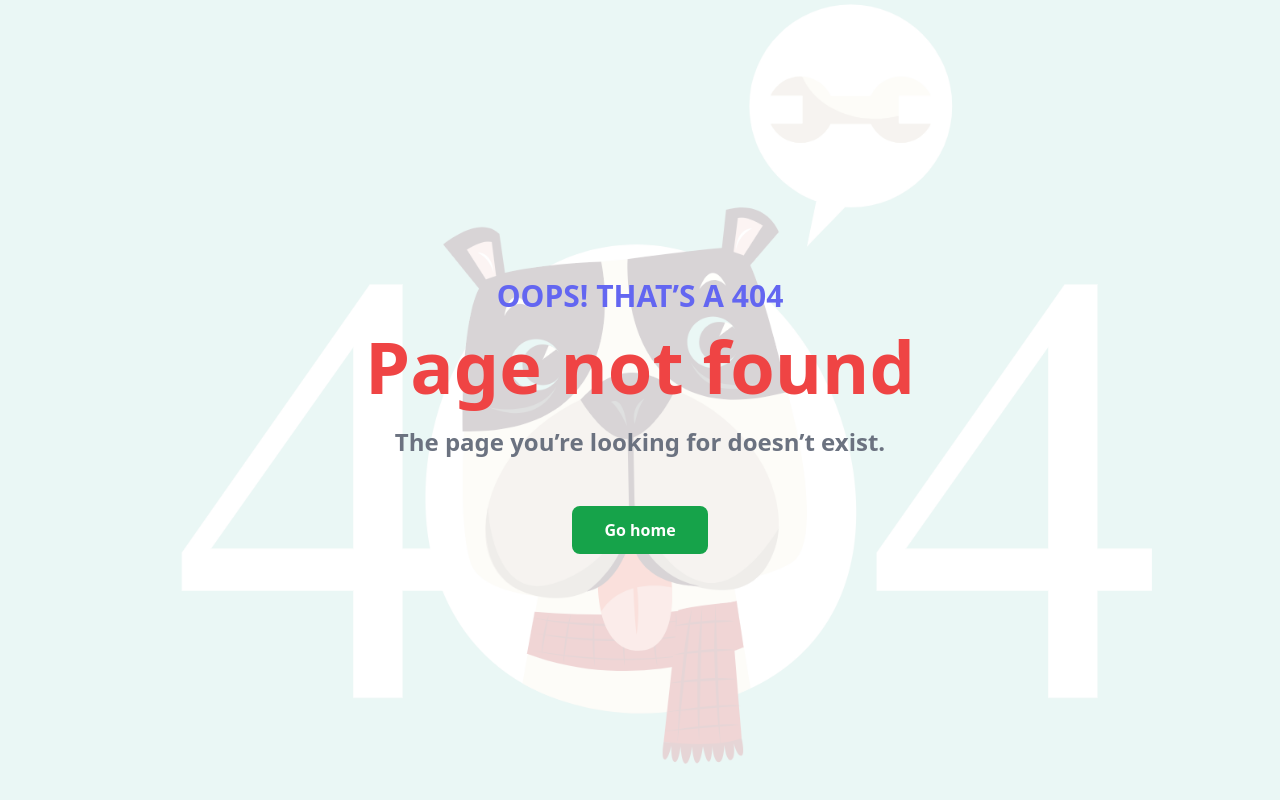
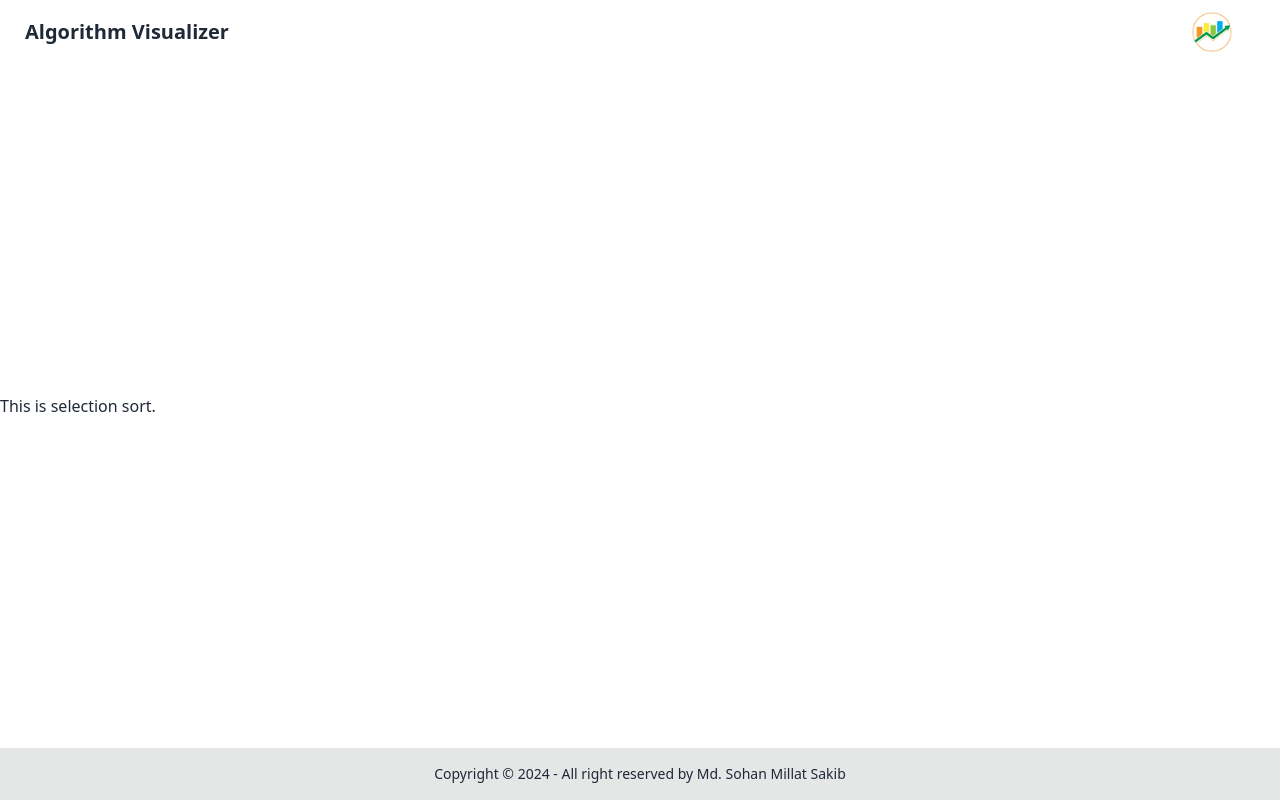
Before and after one commit to MillatSakib/Algorithm-Visualizer-with-React, a React (Vite) app: page /sort/selectionsort in a window 1280 px wide. Before the commit this address had no page. Built offline with nearby package versions, Linux system fonts and the light colour scheme.

Commit message:
Selection sort add

```diff
--- /dev/null
+++ b/src/Sort/SelectionSort/SelectionSort.jsx
@@ -0,0 +1,7 @@
+import React from "react";
+
+const SelectionSort = () => {
+  return <div>This is selection sort.</div>;
+};
+
+export default SelectionSort;
--- a/src/main.jsx
+++ b/src/main.jsx
@@ -8,6 +8,7 @@ import ErrorPage from "./ErrorPage/ErrorPage.jsx";
 import Search from "./Search/Search.jsx";
 import Sort from "./Sort/Sort.jsx";
 import BubbleSort from "./Sort/BubleSort/BubbleSort.jsx";
+import SelectionSort from "./Sort/SelectionSort/SelectionSort.jsx";
 
 const router = createBrowserRouter([
   {
@@ -31,6 +32,10 @@ const router = createBrowserRouter([
         path: "/sort/bubblesort",
         element: <BubbleSort />,
       },
+      {
+        path: "/sort/selectionsort",
+        element: <SelectionSort />,
+      },
     ],
   },
 ]);
```
